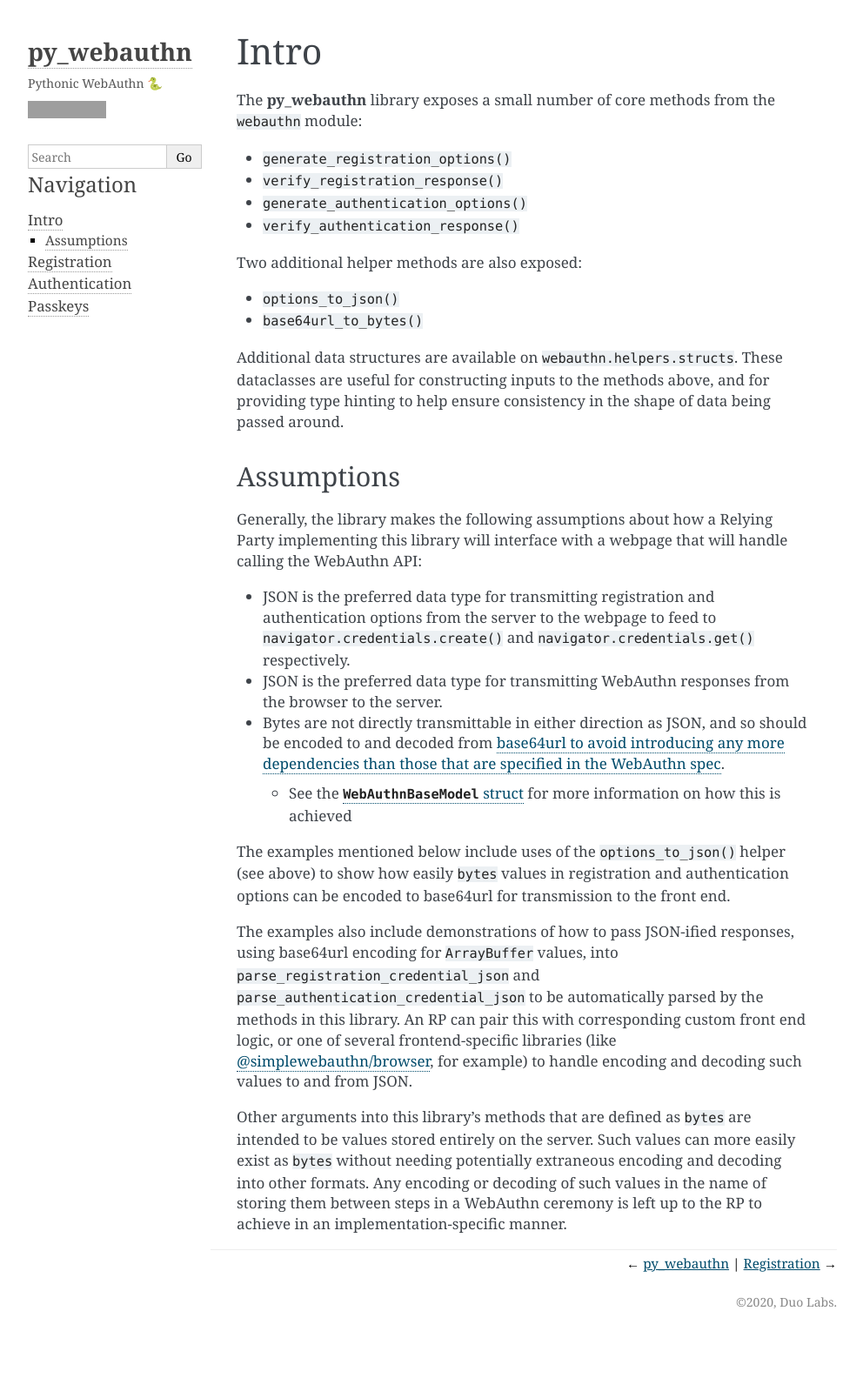
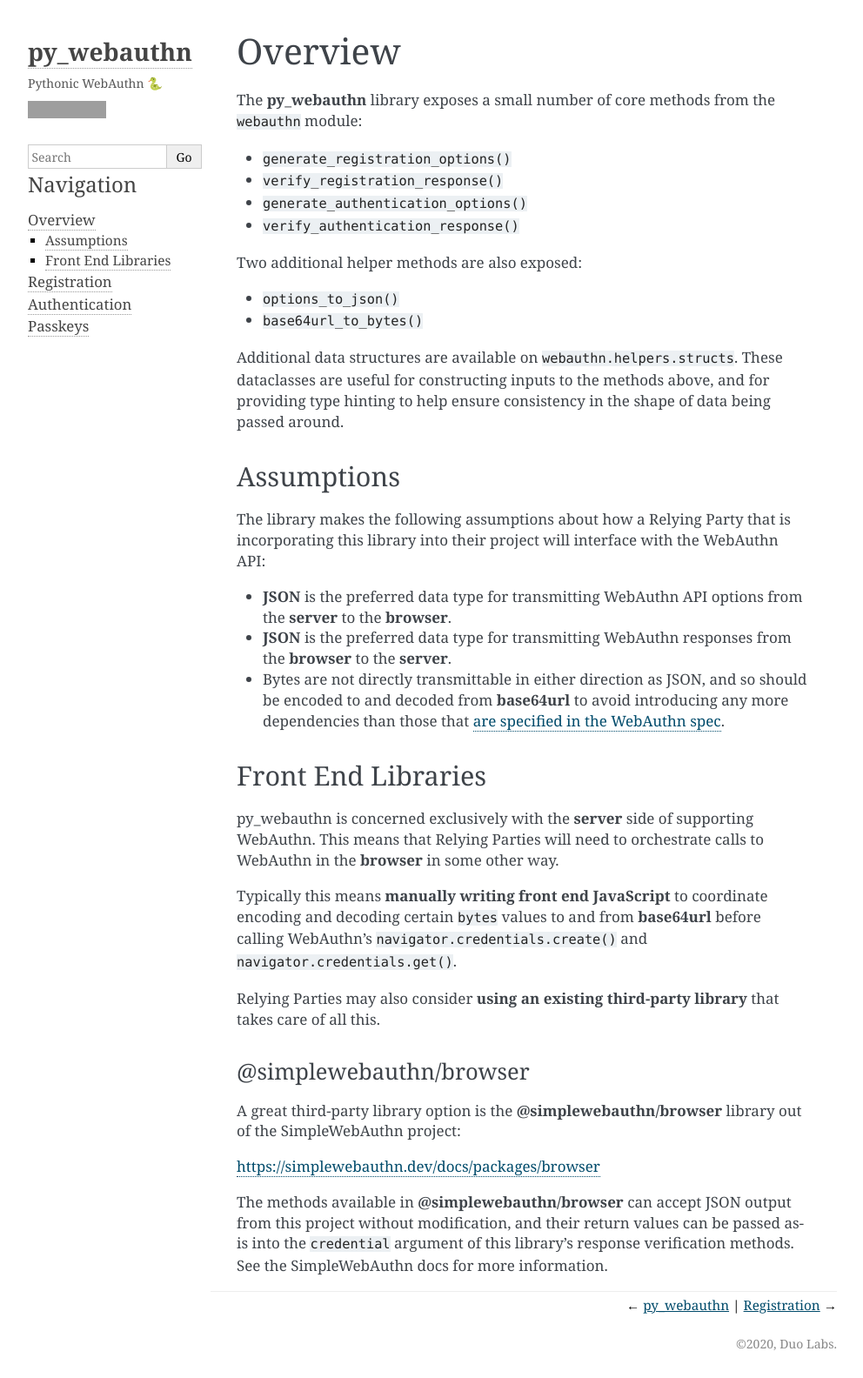
Before and after one commit to duo-labs/py_webauthn, a Sphinx documentation site: the page built from source/intro.md, in a window 1280 px wide. Shown: the whole page at 87% size, without its empty margins (148-1140 px from the left). Built offline with Sphinx 7.4.7, drawn with Linux system fonts in a browser that asks for light colours; before the commit the page ends 1536 px from its top, so only the background shows below that; grey boxes are pictures that could not be loaded.

Commit message:
Finish first draft of introduction

```diff
--- a/source/intro.md
+++ b/source/intro.md
@@ -1,4 +1,4 @@
-# Intro
+# Overview
 
 The **py_webauthn** library exposes a small number of core methods from the `webauthn` module:
 
@@ -16,15 +16,24 @@
 
 ## Assumptions
 
-Generally, the library makes the following assumptions about how a Relying Party implementing this library will interface with a webpage that will handle calling the WebAuthn API:
+The library makes the following assumptions about how a Relying Party that is incorporating this library into their project will interface with the WebAuthn API:
 
-- JSON is the preferred data type for transmitting registration and authentication options from the server to the webpage to feed to `navigator.credentials.create()` and `navigator.credentials.get()` respectively.
-- JSON is the preferred data type for transmitting WebAuthn responses from the browser to the server.
-- Bytes are not directly transmittable in either direction as JSON, and so should be encoded to and decoded from [base64url to avoid introducing any more dependencies than those that are specified in the WebAuthn spec](https://www.w3.org/TR/webauthn-2/#sctn-dependencies).
-  - See the [`WebAuthnBaseModel` struct](https://github.com/duo-labs/py_webauthn/blob/master/webauthn/helpers/structs.py#L13) for more information on how this is achieved
+- **JSON** is the preferred data type for transmitting WebAuthn API options from the **server** to the **browser**.
+- **JSON** is the preferred data type for transmitting WebAuthn responses from the **browser** to the **server**.
+- Bytes are not directly transmittable in either direction as JSON, and so should be encoded to and decoded from **base64url** to avoid introducing any more dependencies than those that [are specified in the WebAuthn spec](https://www.w3.org/TR/webauthn-2/#sctn-dependencies).
 
-The examples mentioned below include uses of the `options_to_json()` helper (see above) to show how easily `bytes` values in registration and authentication options can be encoded to base64url for transmission to the front end.
+## Front End Libraries
 
-The examples also include demonstrations of how to pass JSON-ified responses, using base64url encoding for `ArrayBuffer` values, into `parse_registration_credential_json` and `parse_authentication_credential_json` to be automatically parsed by the methods in this library. An RP can pair this with corresponding custom front end logic, or one of several frontend-specific libraries (like [@simplewebauthn/browser](https://www.npmjs.com/package/@simplewebauthn/browser), for example) to handle encoding and decoding such values to and from JSON.
+py_webauthn is concerned exclusively with the **server** side of supporting WebAuthn. This means that Relying Parties will need to orchestrate calls to WebAuthn in the **browser** in some other way.
 
-Other arguments into this library's methods that are defined as `bytes` are intended to be values stored entirely on the server. Such values can more easily exist as `bytes` without needing potentially extraneous encoding and decoding into other formats. Any encoding or decoding of such values in the name of storing them between steps in a WebAuthn ceremony is left up to the RP to achieve in an implementation-specific manner.
+Typically this means **manually writing front end JavaScript** to coordinate encoding and decoding certain `bytes` values to and from **base64url** before calling WebAuthn's `navigator.credentials.create()` and `navigator.credentials.get()`.
+
+Relying Parties may also consider **using an existing third-party library** that takes care of all this.
+
+### @simplewebauthn/browser
+
+A great third-party library option is the **@simplewebauthn/browser** library out of the SimpleWebAuthn project:
+
+<https://simplewebauthn.dev/docs/packages/browser>
+
+The methods available in **@simplewebauthn/browser** can accept JSON output from this project without modification, and their return values can be passed as-is into the `credential` argument of this library's response verification methods. See the SimpleWebAuthn docs for more information.
```
